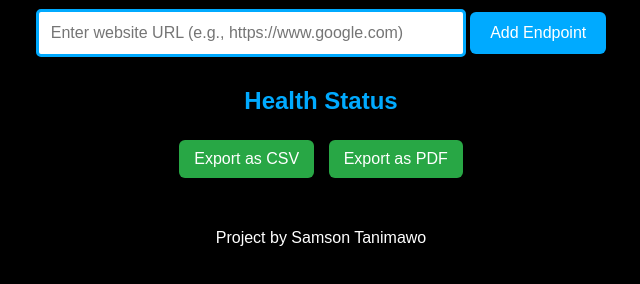
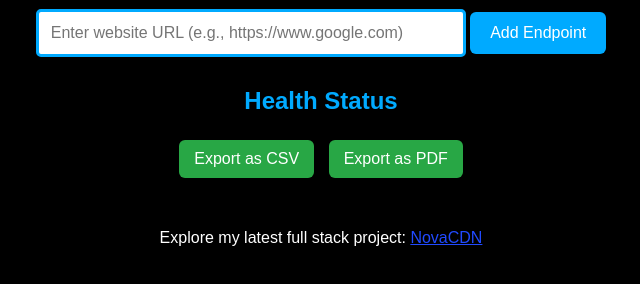
Before and after one commit to Samsontanimawo/HTTP-Endpoints--Health-Monitor, a website: page index.html in a window 1280 px wide. Shown: the part 108-392 px from the top of the page, without its empty margins (319-959 px from the left). Drawn offline with Linux system fonts and the light colour scheme; no server answers.

Commit message:
💡 Made NovaCDN footer link clickable and blue

```diff
--- a/index.html
+++ b/index.html
@@ -38,10 +38,16 @@
         <button id="exportPdfBtn">Export as PDF</button>
     </div>
 
-    <!-- Footer with a small credit for the project author -->
+
+<!-- Footer with a small credit for the project author -->
+
     <footer>
-        <p>Project by Samson Tanimawo</p>
+        <p>Explore my latest full stack project:
+            <a href="https://www.novacdn.net" target="_blank" style="color: #214aff;">NovaCDN</a>
+        </p>
     </footer>
+
+
 
     <!-- Linking external JavaScript file that contains the logic for fetching, adding, and removing endpoints -->
     <script src="script.js"></script>
```
Also changed, not shown: endpoints.json (+2 -5 lines).
